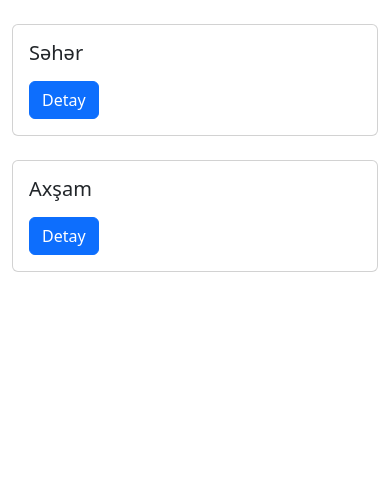
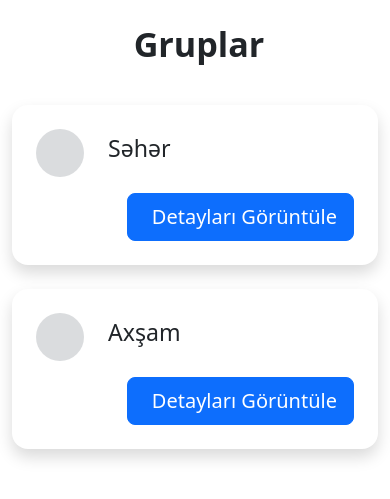
Before and after one commit to SamirAlizada/Recruitment, a Django app: page /groups/ in a window 390 px wide. Shown: the part 56-555 px from the top of the page. Run offline with Django 4.2, Linux system fonts and the light colour scheme; data comes from the database, SQL or seed files in the repository.

Commit message:
Redesign group list page with enhanced UI/UX
- Added header section with icon and title
- Redesigned group cards with modern layout and hover effects
- Added group icon with circular background
- Improved empty state with descriptive message and CTA button
- Implemented hover animation for cards with shadow effect
- Centered layout with consistent spacing
- Enhanced typography with custom styles
- Added Font Awesome icons for better visual hierarchy
- Improved responsive design with better column layout
- Removed description field from cards for cleaner look

```diff
--- a/templates/groups/group_list.html
+++ b/templates/groups/group_list.html
@@ -4,26 +4,72 @@
 
 {% block content %}
 <div class="container-fluid py-4">
-    <div class="row">
-        <div class="col-12">
-            <div class="row row-cols-1 row-cols-md-2 row-cols-lg-3 g-4">
-                {% for group in groups %}
-                <div class="col">
-                    <div class="card h-100">
-                        <div class="card-body">
-                            <h5 class="card-title">{{ group.name }}</h5>
-                            <p class="card-text">{{ group.description }}</p>
-                            <a href="{% url 'group_detail' group.id %}" class="btn btn-primary">Detay</a>
+    <div class="row mb-4">
+        <div class="col-12 text-center">
+            <h2 class="display-4 mb-3">
+                <i class="fas fa-users me-2"></i>Gruplar
+            </h2>
+        </div>
+    </div>
+
+    <div class="row justify-content-center">
+        {% if groups %}
+            {% for group in groups %}
+            <div class="col-12 col-lg-8 mb-4">
+                <div class="card shadow hover-shadow">
+                    <div class="card-body p-4">
+                        <div class="d-flex align-items-center mb-3">
+                            <div class="rounded-circle bg-secondary bg-opacity-25 p-4 me-4">
+                                <i class="fas fa-users fa-2x text-secondary"></i>
+                            </div>
+                            <div>
+                                <h3 class="card-title mb-2">{{ group.name }}</h3>
+                            </div>
+                        </div>
+
+                        <div class="text-end">
+                            <a href="{% url 'group_detail' group.id %}" class="btn btn-primary btn-lg">
+                                <i class="fas fa-eye me-2"></i>Detayları Görüntüle
+                            </a>
                         </div>
                     </div>
                 </div>
-                {% empty %}
-                <div class="col-12">
-                    <div class="alert alert-info">Henüz grup bulunmamaktadır.</div>
+            </div>
+            {% endfor %}
+        {% else %}
+            <div class="col-12 col-lg-8">
+                <div class="card shadow text-center">
+                    <div class="card-body py-5">
+                        <i class="fas fa-users fa-4x text-muted mb-4"></i>
+                        <h3 class="text-muted mb-3">Henüz grup bulunmamaktadır</h3>
+                        <p class="text-muted fs-5 mb-4">İlk grubu oluşturmak için aşağıdaki butona tıklayın</p>
+                        <a href="{% url 'group_create' %}" class="btn btn-primary btn-lg">
+                            <i class="fas fa-plus me-2"></i>Yeni Grup Oluştur
+                        </a>
+                    </div>
                 </div>
-                {% endfor %}
             </div>
-        </div>
+        {% endif %}
     </div>
 </div>
+
+<style>
+.hover-shadow {
+    transition: all 0.3s ease;
+}
+
+.hover-shadow:hover {
+    transform: translateY(-5px);
+    box-shadow: 0 1rem 3rem rgba(0, 0, 0, 0.175) !important;
+}
+
+.card {
+    border: none;
+    border-radius: 1rem;
+}
+
+.display-4 {
+    font-weight: 600;
+}
+</style>
 {% endblock %}
```
